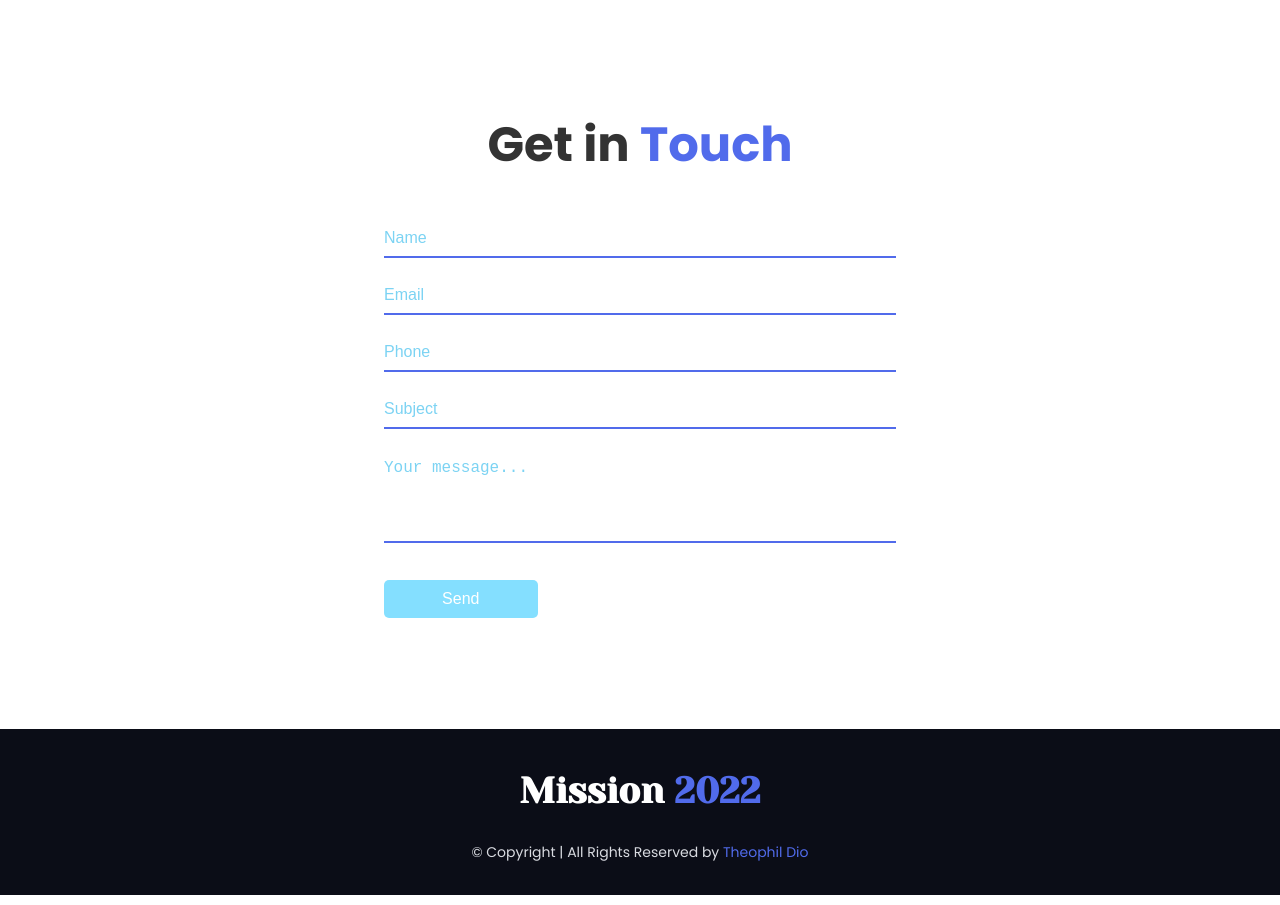
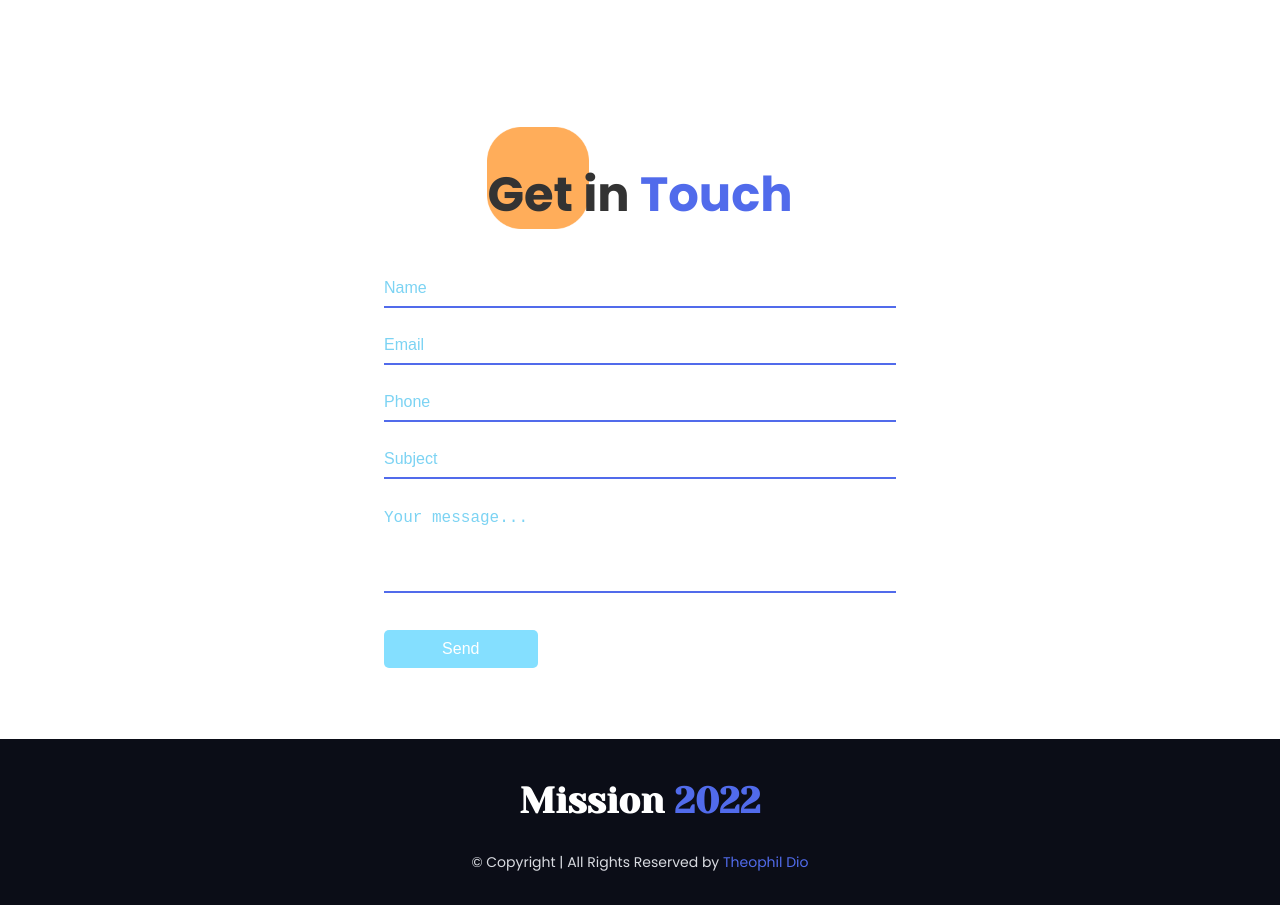
Before and after one commit to theophildio/theophil-portfolio, a plain HTML site: page index.html in a window 1280 px wide. Shown: the part 2413-3318 px from the top of the page. Drawn offline with Linux system fonts and the light colour scheme.

Commit message:
Finalized the project to go liv

```diff
--- a/style.css
+++ b/style.css
@@ -187,7 +187,14 @@ h3 {
 }
 
 /* Contact CSS */
-
+.contact {
+	padding-top: 12px;
+	background-image: url(images/shape-3.png);
+	background-repeat: no-repeat;
+	background-size: 10%;
+	background-position-x: 39%;
+	background-position-y: 4%;
+}
 .contact-form {
   width: 50%;
   margin: 0 auto;
```
Also changed, not shown: images/theo.png.
